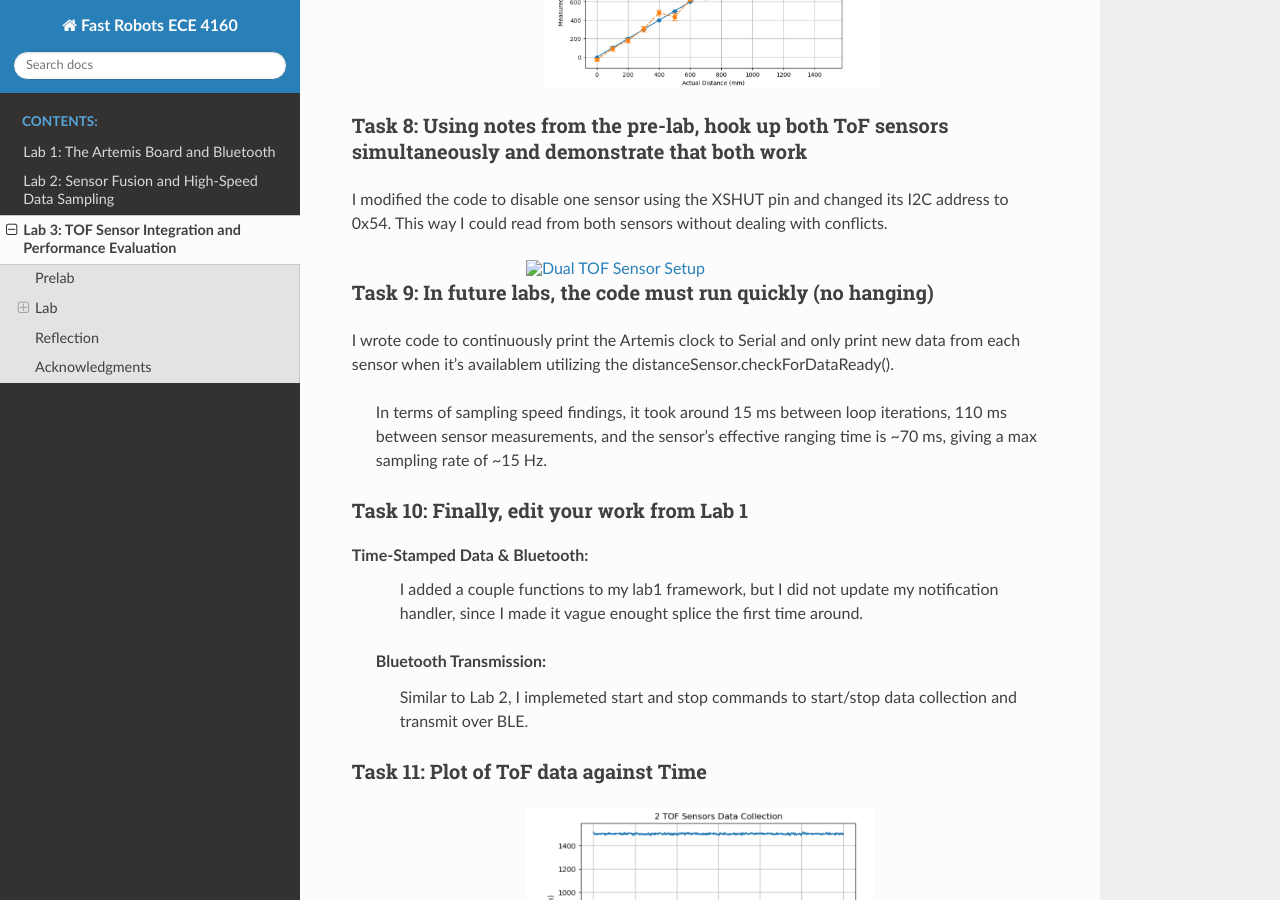
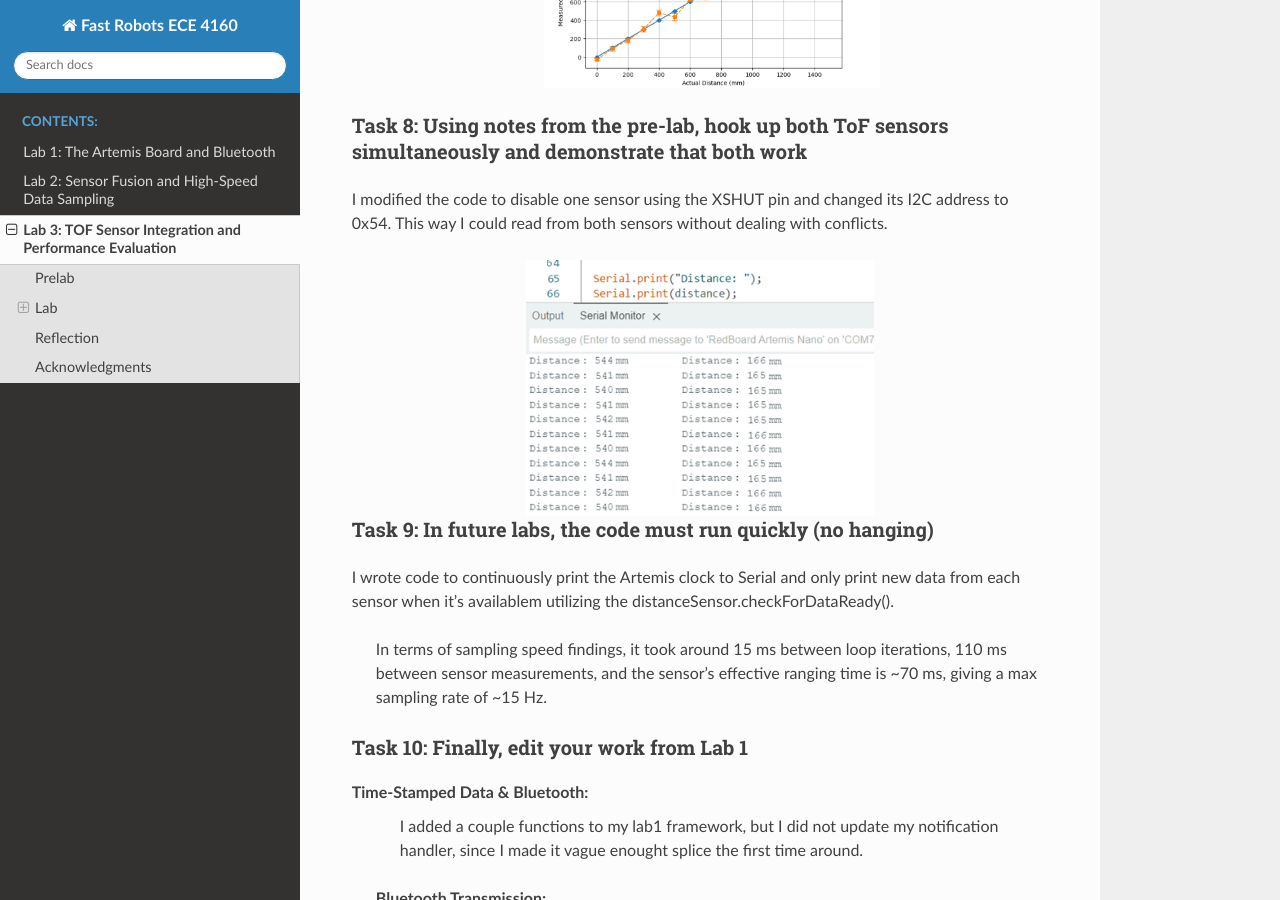
Before and after one commit to nskatti1/Fast-Robots, a Sphinx documentation site: the page built from docs/lab3.rst, in a window 1280 px wide and 900 px high, scrolled down 3891 px. Built offline with Sphinx 7.4.7 and the Read the Docs theme 3.1.0, drawn with Linux system fonts in a browser that asks for light colours; pages that are not in the unit, such as notebooks, are missing from menus.

Commit message:
Update lab3.rst

```diff
--- a/docs/lab3.rst
+++ b/docs/lab3.rst
@@ -110,7 +110,7 @@ Task 8: Using notes from the pre-lab, hook up both ToF sensors simultaneously an
 I modified the code to disable one sensor using the XSHUT pin and changed its I2C address to 0x54. This way I could
 read from both sensors without dealing with conflicts.
 
-.. image:: l3_serial.png
+.. image:: images/l3_serial.png
    :align: center
    :width: 50%
    :alt: Dual TOF Sensor Setup
```
